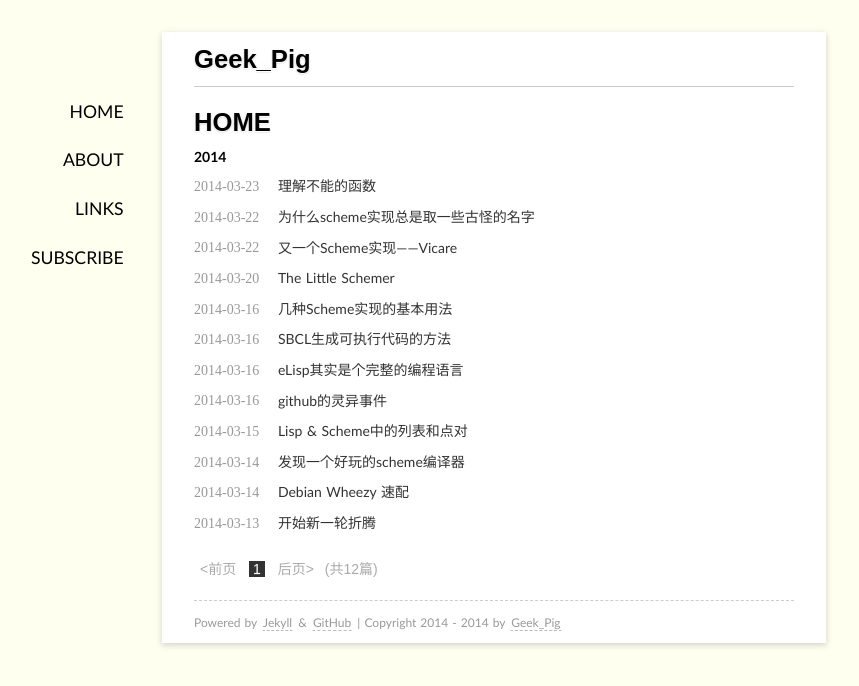
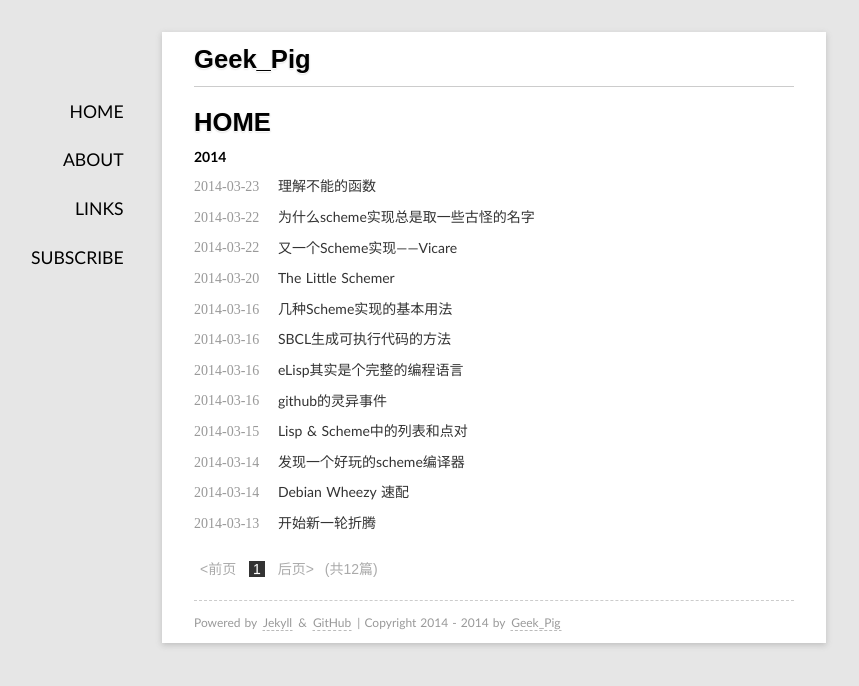
Before and after one commit to rhuichao/uternet.github.io, a Jekyll site: the page built from index.html, in a window 1280 px wide. Shown: the top 686 px of the page, without its empty margins (146-1005 px from the left). Built offline with Jekyll 4.4.1, drawn with Linux system fonts in a browser that asks for light colours; some web fonts are replaced; Markdown is read by kramdown in place of the engine named in the settings; the list of posts is cut into pages by our own code.

Commit message:
new document posted

```diff
--- a/media/css/style.css
+++ b/media/css/style.css
@@ -18,7 +18,7 @@ body{
     margin-right:auto;
     font-family:"Hiragino Sans GB","Microsoft YaHei",Trebuchet,"Trebuchet MS",Tahoma,"Lucida Grande","Lucida Sans Unicode",Verdana,sans-serif;
     color:#000000;
-    background-color:#fffff0;
+    background-color:#e6e6e6;
     line-height: 150%;
     text-shadow:0 1px 0 rgba(255,255,255,0.12);
 }
```
